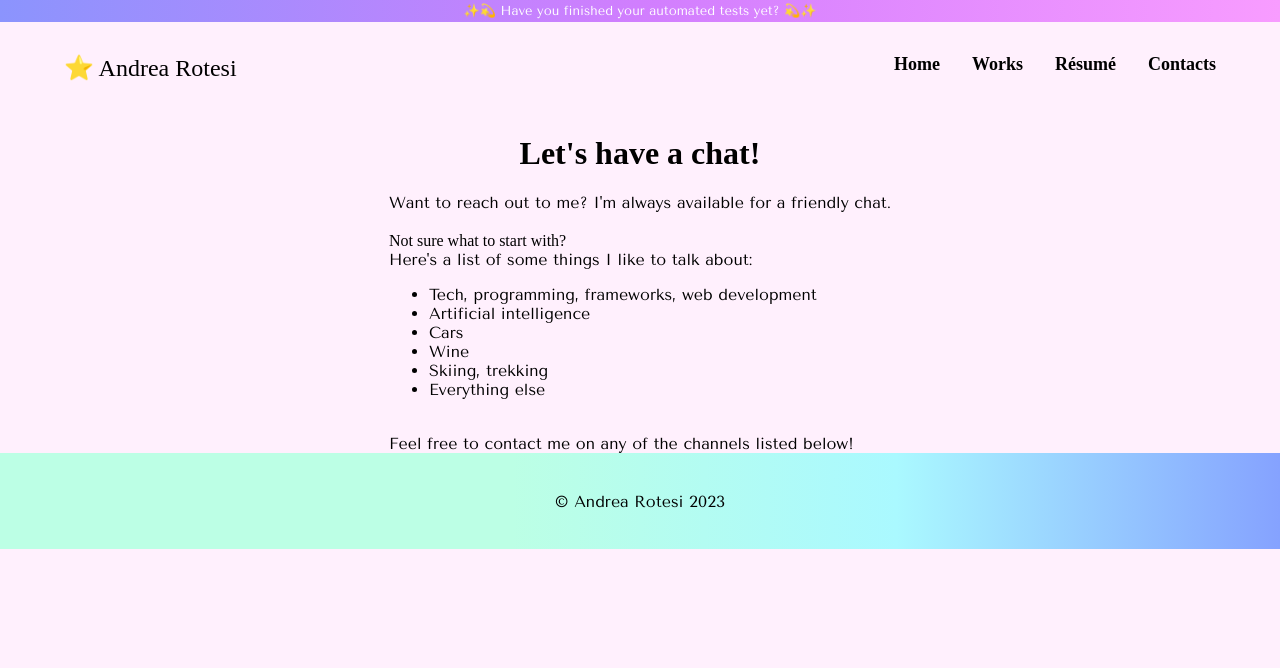
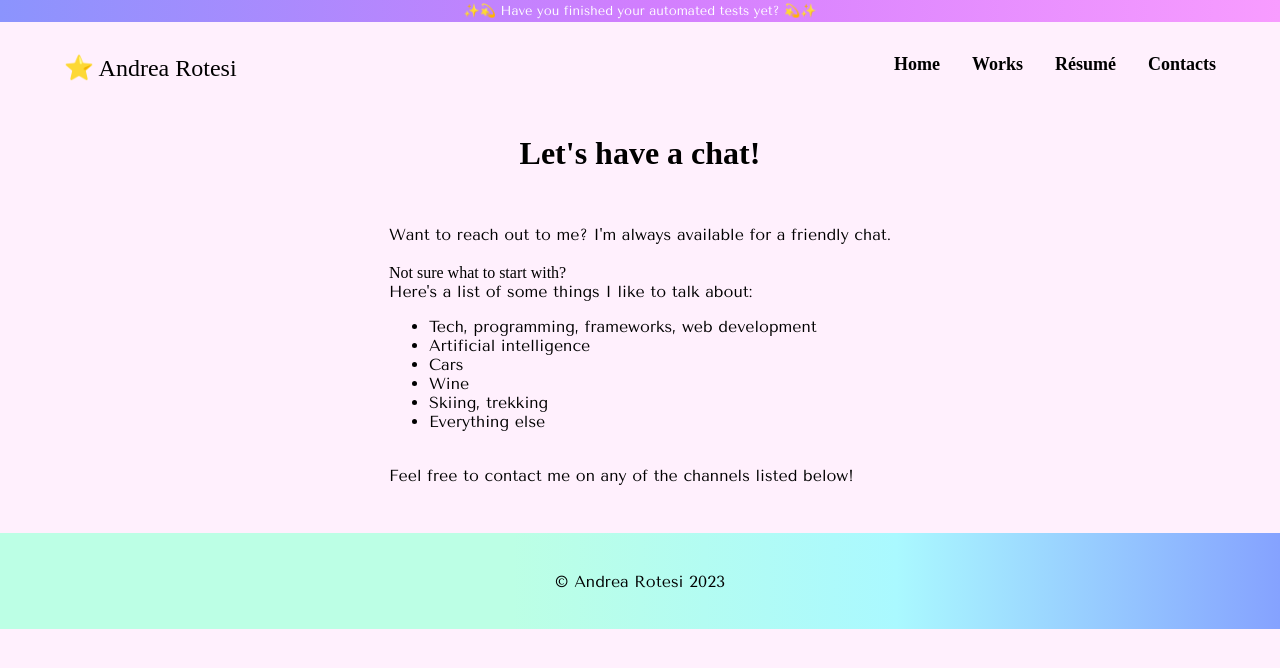
Before and after one commit to andrearotesi/ng-portfolio, an Angular app: page /contacts in a window 1280 px wide. Shown: the top 668 px of the page. Built offline with nearby package versions, Linux system fonts and the light colour scheme; a web font is replaced by a local one.

Commit message:
Added more padding

```diff
--- a/src/app/pages/contact-page/contact-page.component.html
+++ b/src/app/pages/contact-page/contact-page.component.html
@@ -1,6 +1,6 @@
 <div class="main-wrapper">
     <h1 class="display">Let's have a chat!</h1>
-    <div>
+    <div class="body">
         Want to reach out to me? I'm always available for a friendly chat.
         <br><br>
         <span class="display">Not sure what to start with?</span>
--- a/src/app/pages/contact-page/contact-page.component.scss
+++ b/src/app/pages/contact-page/contact-page.component.scss
@@ -3,5 +3,8 @@
     flex-direction: column;
     justify-content: center;
     align-items: center;
-    padding: 0 3em;
+
+    .body {
+        margin: 2em 3em 3em 3em;
+    }
 }
```
